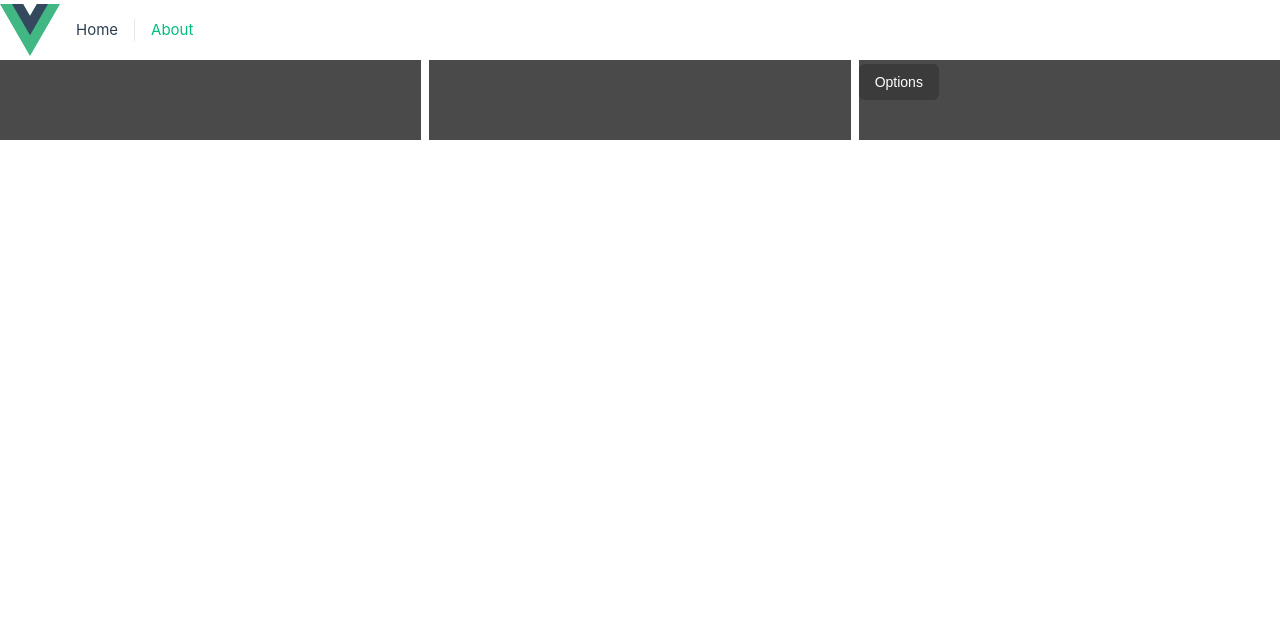
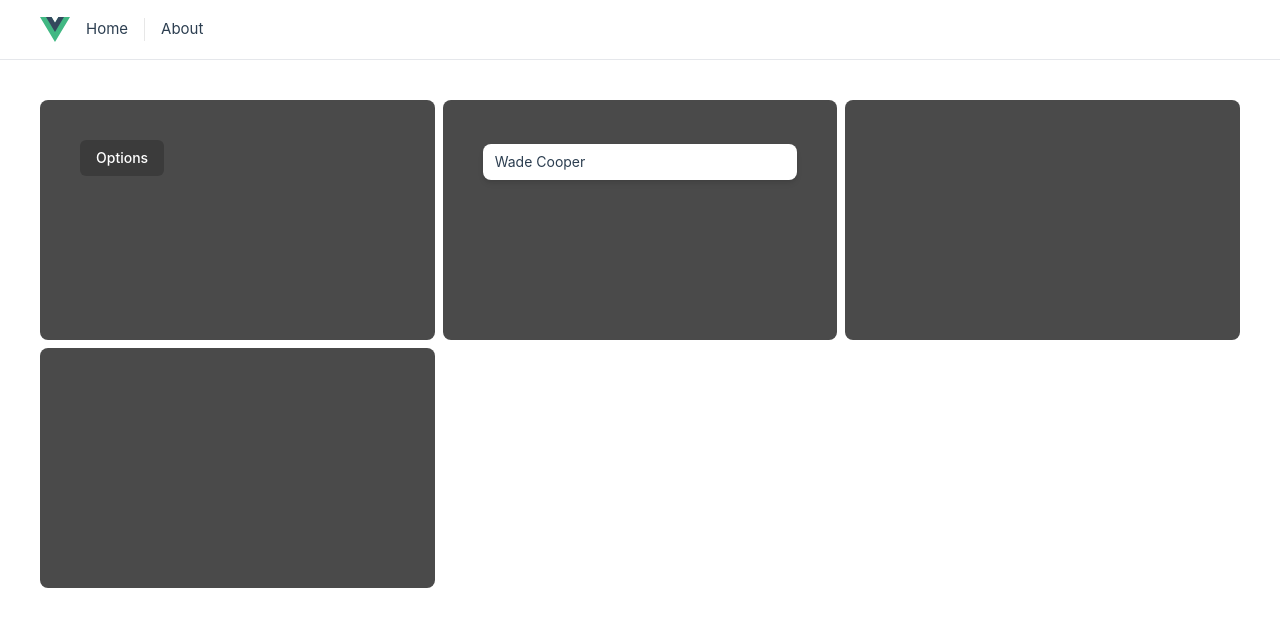
Before and after one commit to mercutiojohn/headlessui-playground, a Vue app: page / in a window 1280 px wide. Shown: the top 626 px of the page. Built offline with nearby package versions, Linux system fonts and the light colour scheme.

Commit message:
[fw] add: postcss @apply, add: added listbox examples, [fw] style: header fixes

```diff
--- a/package.json
+++ b/package.json
@@ -9,11 +9,13 @@
   },
   "dependencies": {
     "@headlessui/vue": "^1.7.16",
+    "@unocss/reset": "^0.55.3",
     "pinia": "^2.1.6",
     "vue": "^3.3.4",
     "vue-router": "^4.2.4"
   },
   "devDependencies": {
+    "@unocss/postcss": "^0.55.3",
     "@unocss/preset-uno": "^0.55.3",
     "@unocss/preset-wind": "^0.55.3",
     "@vitejs/plugin-vue": "^4.3.1",
--- /dev/null
+++ b/postcss.config.cjs
@@ -0,0 +1,6 @@
+// postcss.config.cjs
+module.exports = {
+  plugins: {
+    '@unocss/postcss': {},
+  },
+}
--- a/src/App.vue
+++ b/src/App.vue
@@ -3,8 +3,8 @@ import { RouterLink, RouterView } from 'vue-router'
 </script>
 
 <template>
-  <header class="flex justify-start items-center border-10 border-black">
-    <img alt="Vue logo" class="logo" src="@/assets/logo.svg" width="60" height="60" />
+  <header class="flex h-15 p-l-10 justify-start items-center border-b-1 border-black-30">
+    <img alt="Vue logo" class="logo" src="@/assets/logo.svg" width="30" height="30" />
     <nav>
       <RouterLink to="/">Home</RouterLink>
       <RouterLink to="/about">About</RouterLink>
--- a/src/assets/main.css
+++ b/src/assets/main.css
@@ -5,12 +5,6 @@
   margin: 0;
 
   font-weight: normal;
-}
-
-button {
-  background: transparent;
-  background-image: none;
-  border: 0;
 }
 
 a,
--- /dev/null
+++ b/src/components/examples/ListBox.vue
@@ -0,0 +1,83 @@
+<template>
+  <!-- <div class="fixed top-16 w-72"> -->
+  <div class="">
+    <Listbox v-model="selectedPerson">
+      <div class="relative mt-1">
+        <ListboxButton
+          class="relative w-full cursor-default rounded-lg bg-white py-2 pl-3 pr-10 text-left shadow-md focus:outline-none focus-visible:border-indigo-500 focus-visible:ring-2 focus-visible:ring-white focus-visible:ring-opacity-75 focus-visible:ring-offset-2 focus-visible:ring-offset-orange-300 sm:text-sm"
+        >
+          <span class="block truncate">{{ selectedPerson.name }}</span>
+          <span
+            class="pointer-events-none absolute inset-y-0 right-0 flex items-center pr-2"
+          >
+            <!-- <ChevronUpDownIcon
+              class="h-5 w-5 text-gray-400"
+              aria-hidden="true"
+            /> -->
+          </span>
+        </ListboxButton>
+
+        <transition
+          leave-active-class="transition duration-100 ease-in"
+          leave-from-class="opacity-100"
+          leave-to-class="opacity-0"
+        >
+          <ListboxOptions
+            class="absolute mt-1 max-h-60 w-full overflow-auto rounded-md bg-white py-1 text-base shadow-lg ring-1 ring-black ring-opacity-5 focus:outline-none sm:text-sm"
+          >
+            <ListboxOption
+              v-slot="{ active, selected }"
+              v-for="person in people"
+              :key="person.name"
+              :value="person"
+              as="template"
+            >
+              <li
+                :class="[
+                  active ? 'bg-amber-100 text-amber-900' : 'text-gray-900',
+                  'relative cursor-default select-none py-2 pl-10 pr-4',
+                ]"
+              >
+                <span
+                  :class="[
+                    selected ? 'font-medium' : 'font-normal',
+                    'block truncate',
+                  ]"
+                  >{{ person.name }}</span
+                >
+                <span
+                  v-if="selected"
+                  class="absolute inset-y-0 left-0 flex items-center pl-3 text-amber-600"
+                >
+                  <!-- <CheckIcon class="h-5 w-5" aria-hidden="true" /> -->
+                </span>
+              </li>
+            </ListboxOption>
+          </ListboxOptions>
+        </transition>
+      </div>
+    </Listbox>
+  </div>
+</template>
+
+<script setup>
+import { ref } from 'vue'
+import {
+  Listbox,
+  ListboxLabel,
+  ListboxButton,
+  ListboxOptions,
+  ListboxOption,
+} from '@headlessui/vue'
+// import { CheckIcon, ChevronUpDownIcon } from '@heroicons/vue/20/solid'
+
+const people = [
+  { name: 'Wade Cooper' },
+  { name: 'Arlene Mccoy' },
+  { name: 'Devon Webb' },
+  { name: 'Tom Cook' },
+  { name: 'Tanya Fox' },
+  { name: 'Hellen Schmidt' },
+]
+const selectedPerson = ref(people[0])
+</script>
--- a/src/components/Menu.vue
+++ b/src/components/examples/Menu.vue
@@ -1,5 +1,6 @@
 <template>
-  <div class="fixed top-16 w-56 text-left">
+  <!-- <div class="fixed top-16 w-56 text-left"> -->
+  <div class="">
     <Menu as="div" class="relative inline-block text-left">
       <div>
         <MenuButton
--- a/src/main.js
+++ b/src/main.js
@@ -1,5 +1,6 @@
 // Styles
 import './assets/main.css'
+import '@unocss/reset/tailwind.css'
 import 'virtual:uno.css'
 
 // Vue Official Components
--- a/src/views/HomeView.vue
+++ b/src/views/HomeView.vue
@@ -1,21 +1,29 @@
 <script setup>
-import Menu from '@/components/Menu.vue'
+import Menu from '@/components/examples/Menu.vue'
+import ListBox from '@/components/examples/ListBox.vue'
 </script>
 
 <template>
   <main>
-    <div class="grid grid-cols-3 gap-2">
-      <div class="h-20 bg-dark-50"></div>
-      <div class="h-20 bg-dark-50"></div>
-      <div class="h-20 bg-dark-50">
+    <div class="grid grid-cols-3 gap-2 p-10">
+      <div class="card">
         <Menu />
+      </div>
+      <div class="card">
+        <ListBox />
+      </div>
+      <div class="card">
+
+      </div>
+      <div class="card">
+
       </div>
     </div>
   </main>
 </template>
 
 <style scoped>
-/* .card {
-  @apply h-20 bg-dark-50;
-} */
+.card {
+  @apply h-60 bg-dark-50 rounded-lg p-10;
+}
 </style>
```
Also changed, not shown: 1 other file (tests, documents, lock files or other folders).
